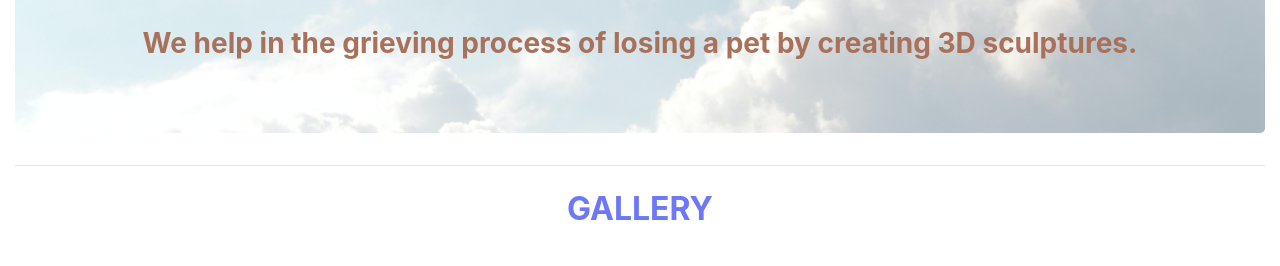
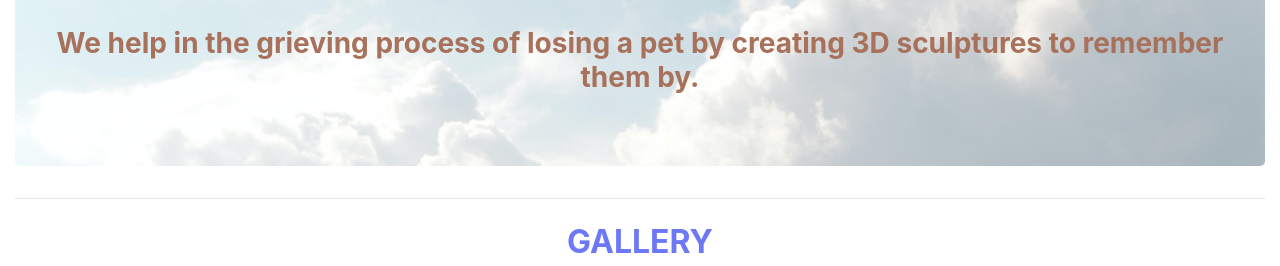
Before and after one commit to vic-chavez/pet-remembrance-diorama, a plain HTML site: page public_html/index.html in a window 1280 px wide. Shown: the part 467-733 px from the top of the page. Drawn offline with nearby package versions, Linux system fonts and the light colour scheme; some packages are replaced by stand-ins of ours; a script that the page names is missing.

Commit message:
updated html

```diff
--- a/public_html/index.html
+++ b/public_html/index.html
@@ -37,7 +37,7 @@
     <div class="container-fluid logo">
         <img alt="logo" class="img-fluid" src="Img/immortalized_pets_logo_transp.png">
     </div>
-           <h3 class="display-6 font-weight-bold">We help in the grieving process of losing a pet by creating 3D sculptures.</h3>
+           <h3 class="display-6 font-weight-bold">We help in the grieving process of losing a pet by creating 3D sculptures to remember them by.</h3>
     </div>
 
 </div>
```
